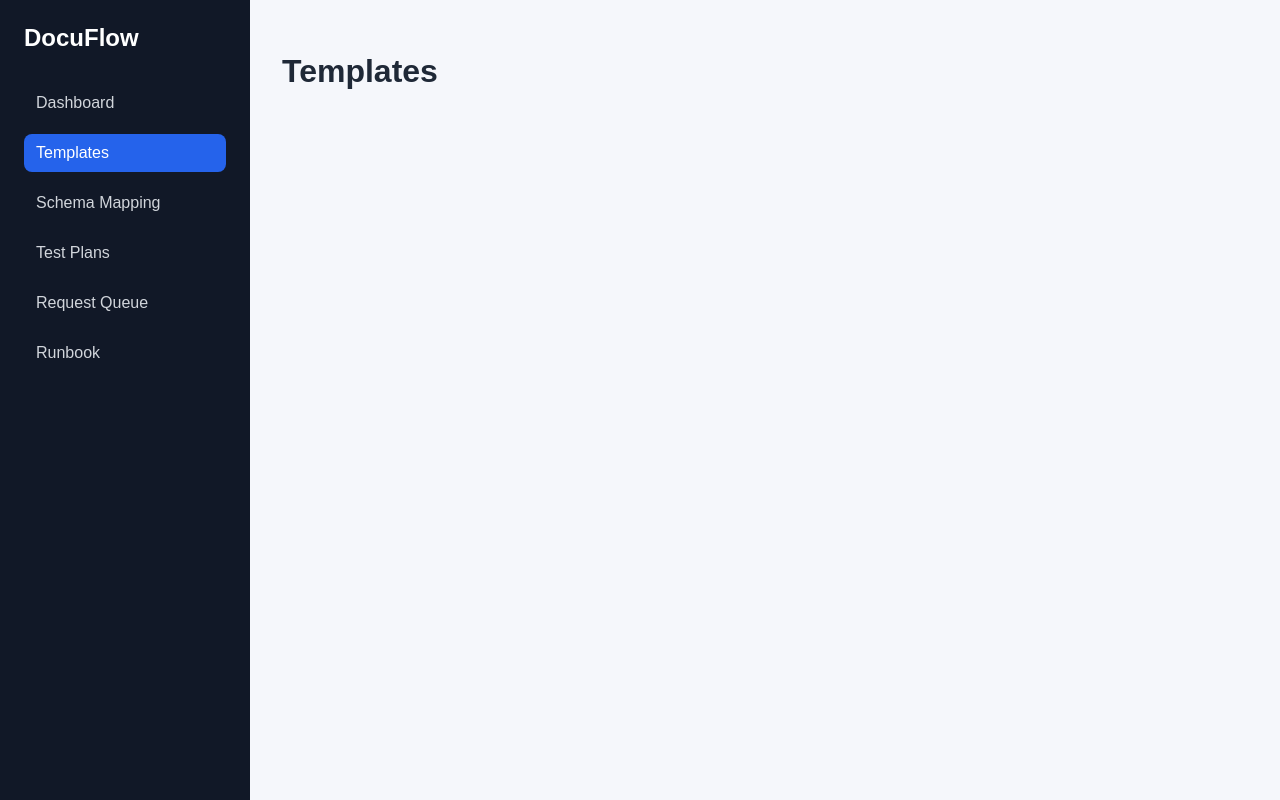
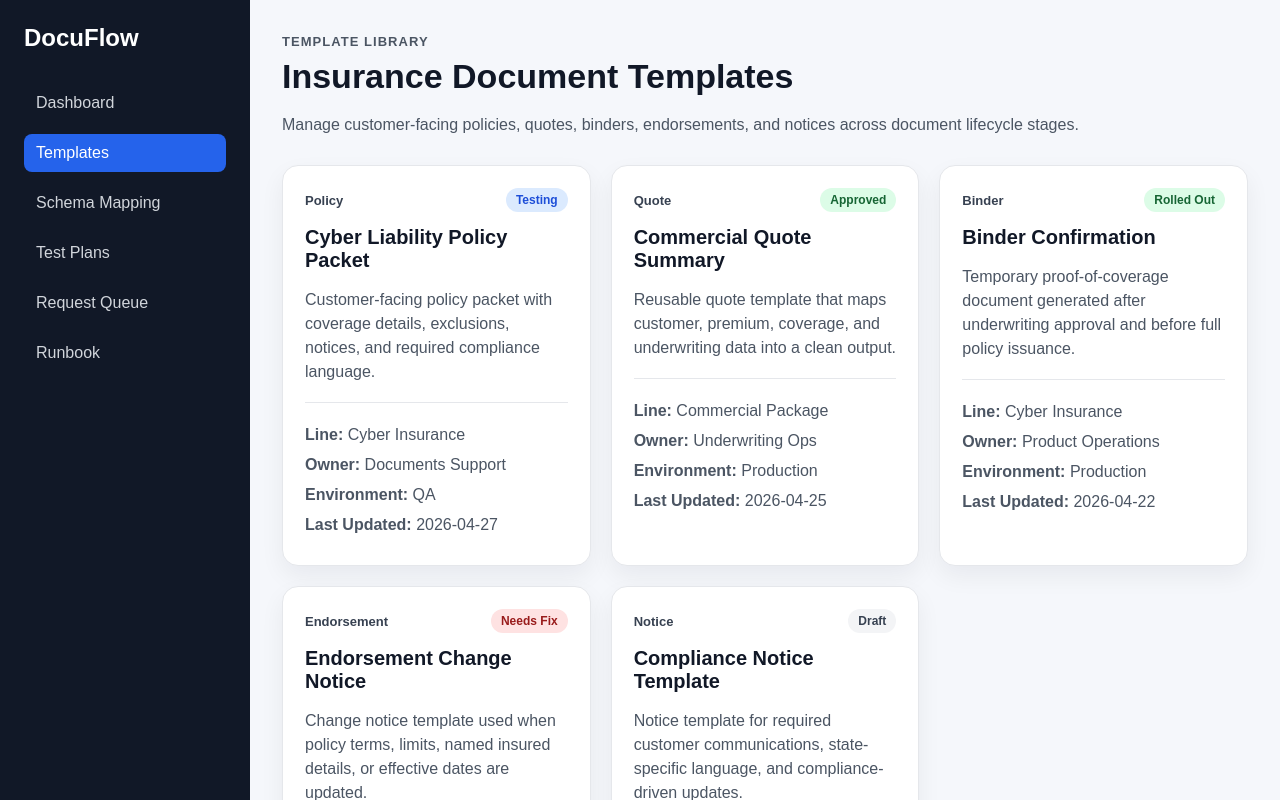
Before and after one commit to momycani/docuflow-template-manager, a React (Vite) app: page /templates in a window 1280 px wide. Shown: the top 800 px of the page. Built offline with nearby package versions, Linux system fonts and the light colour scheme.

Commit message:
Add insurance document template data

```diff
--- a/src/App.css
+++ b/src/App.css
@@ -37,3 +37,100 @@
   flex: 1;
   padding: 32px;
 }
+
+.page-header {
+  margin-bottom: 28px;
+  max-width: 850px;
+}
+
+.page-header h1 {
+  margin: 4px 0 10px;
+  font-size: 34px;
+  color: #111827;
+}
+
+.page-header p {
+  color: #4b5563;
+  line-height: 1.6;
+}
+
+.eyebrow {
+  margin: 0;
+  color: #2563eb;
+  font-weight: 700;
+  text-transform: uppercase;
+  letter-spacing: 0.08em;
+  font-size: 13px;
+}
+
+.card-grid {
+  display: grid;
+  grid-template-columns: repeat(auto-fit, minmax(260px, 1fr));
+  gap: 20px;
+}
+
+.card {
+  background: white;
+  border: 1px solid #e5e7eb;
+  border-radius: 16px;
+  padding: 22px;
+  box-shadow: 0 10px 24px rgba(15, 23, 42, 0.06);
+}
+
+.card h2 {
+  margin: 14px 0 10px;
+  color: #111827;
+  font-size: 20px;
+}
+
+.card p {
+  color: #4b5563;
+  line-height: 1.5;
+}
+
+.card-topline {
+  display: flex;
+  justify-content: space-between;
+  gap: 12px;
+  align-items: center;
+  font-size: 13px;
+  font-weight: 700;
+  color: #374151;
+}
+
+.status {
+  border-radius: 999px;
+  padding: 5px 10px;
+  font-size: 12px;
+}
+
+.status.draft {
+  background: #f3f4f6;
+  color: #374151;
+}
+
+.status.testing {
+  background: #dbeafe;
+  color: #1d4ed8;
+}
+
+.status.approved,
+.status.rolled-out {
+  background: #dcfce7;
+  color: #166534;
+}
+
+.status.needs-fix {
+  background: #fee2e2;
+  color: #991b1b;
+}
+
+.details-list {
+  margin-top: 18px;
+  border-top: 1px solid #e5e7eb;
+  padding-top: 14px;
+}
+
+.details-list p {
+  margin: 6px 0;
+}
--- /dev/null
+++ b/src/data/templates.ts
@@ -0,0 +1,64 @@
+import type { DocumentTemplate } from "../types/template";
+
+export const templates: DocumentTemplate[] = [
+  {
+    id: 1,
+    name: "Cyber Liability Policy Packet",
+    documentType: "Policy",
+    insuranceLine: "Cyber Insurance",
+    status: "Testing",
+    owner: "Documents Support",
+    environment: "QA",
+    lastUpdated: "2026-04-27",
+    description:
+      "Customer-facing policy packet with coverage details, exclusions, notices, and required compliance language.",
+  },
+  {
+    id: 2,
+    name: "Commercial Quote Summary",
+    documentType: "Quote",
+    insuranceLine: "Commercial Package",
+    status: "Approved",
+    owner: "Underwriting Ops",
+    environment: "Production",
+    lastUpdated: "2026-04-25",
+    description:
+      "Reusable quote template that maps customer, premium, coverage, and underwriting data into a clean output.",
+  },
+  {
+    id: 3,
+    name: "Binder Confirmation",
+    documentType: "Binder",
+    insuranceLine: "Cyber Insurance",
+    status: "Rolled Out",
+    owner: "Product Operations",
+    environment: "Production",
+    lastUpdated: "2026-04-22",
+    description:
+      "Temporary proof-of-coverage document generated after underwriting approval and before full policy issuance.",
+  },
+  {
+    id: 4,
+    name: "Endorsement Change Notice",
+    documentType: "Endorsement",
+    insuranceLine: "Professional Liability",
+    status: "Needs Fix",
+    owner: "Documents Support",
+    environment: "Dev",
+    lastUpdated: "2026-04-26",
+    description:
+      "Change notice template used when policy terms, limits, named insured details, or effective dates are updated.",
+  },
+  {
+    id: 5,
+    name: "Compliance Notice Template",
+    documentType: "Notice",
+    insuranceLine: "Multi-Line",
+    status: "Draft",
+    owner: "Compliance",
+    environment: "Dev",
+    lastUpdated: "2026-04-24",
+    description:
+      "Notice template for required customer communications, state-specific language, and compliance-driven updates.",
+  },
+];
--- a/src/pages/Templates.tsx
+++ b/src/pages/Templates.tsx
@@ -1,5 +1,41 @@
-function Dashboard() {
-  return <h1>Templates</h1>;
+import { templates } from "../data/templates";
+
+function Templates() {
+  return (
+    <section>
+      <div className="page-header">
+        <p className="eyebrow">Template Library</p>
+        <h1>Insurance Document Templates</h1>
+        <p>
+          Manage customer-facing policies, quotes, binders, endorsements, and notices
+          across document lifecycle stages.
+        </p>
+      </div>
+
+      <div className="card-grid">
+        {templates.map((template) => (
+          <article className="card" key={template.id}>
+            <div className="card-topline">
+              <span>{template.documentType}</span>
+              <span className={`status ${template.status.toLowerCase().replaceAll(" ", "-")}`}>
+                {template.status}
+              </span>
+            </div>
+
+            <h2>{template.name}</h2>
+            <p>{template.description}</p>
+
+            <div className="details-list">
+              <p><strong>Line:</strong> {template.insuranceLine}</p>
+              <p><strong>Owner:</strong> {template.owner}</p>
+              <p><strong>Environment:</strong> {template.environment}</p>
+              <p><strong>Last Updated:</strong> {template.lastUpdated}</p>
+            </div>
+          </article>
+        ))}
+      </div>
+    </section>
+  );
 }
 
-export default Dashboard;
+export default Templates;
--- /dev/null
+++ b/src/types/template.ts
@@ -0,0 +1,17 @@
+export type TemplateStatus = "Draft" | "Testing" | "Approved" | "Rolled Out" | "Needs Fix";
+
+export type Environment = "Dev" | "QA" | "Production";
+
+export type DocumentType = "Policy" | "Quote" | "Binder" | "Endorsement" | "Notice";
+
+export interface DocumentTemplate {
+  id: number;
+  name: string;
+  documentType: DocumentType;
+  insuranceLine: string;
+  status: TemplateStatus;
+  owner: string;
+  environment: Environment;
+  lastUpdated: string;
+  description: string;
+}
```
